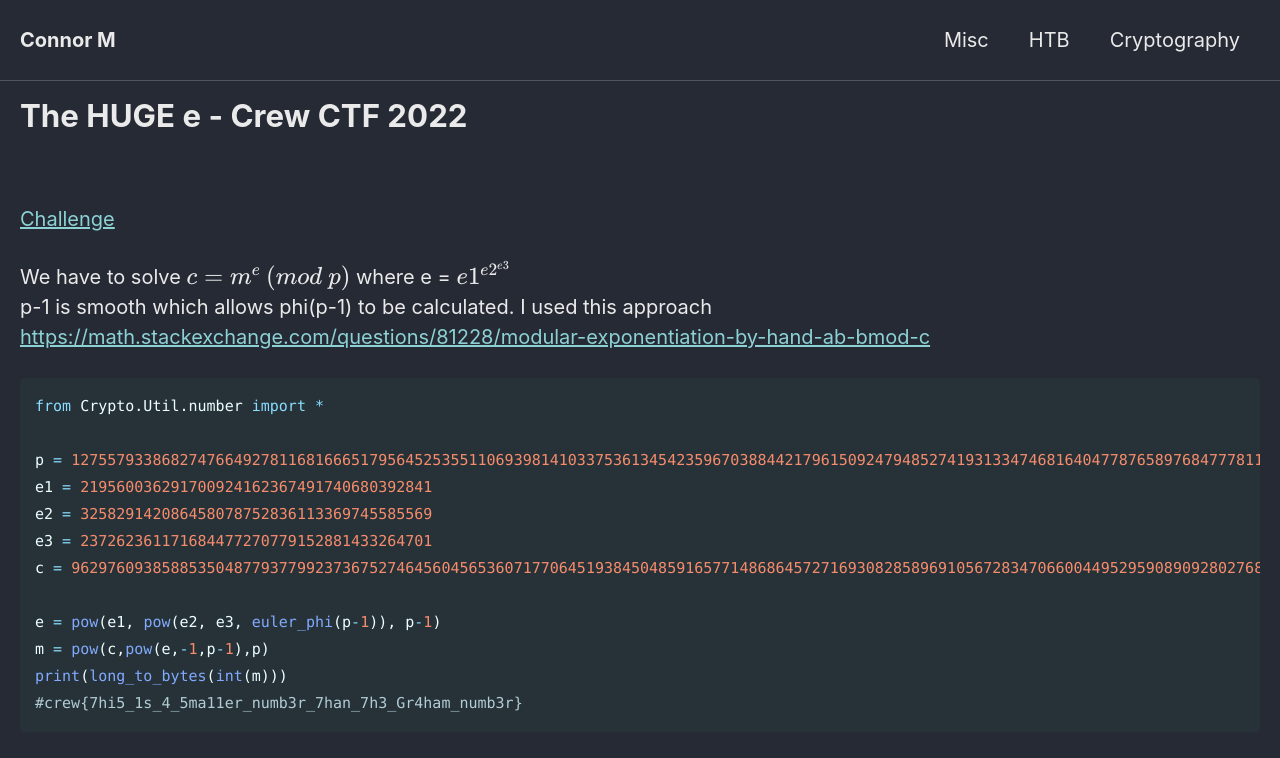
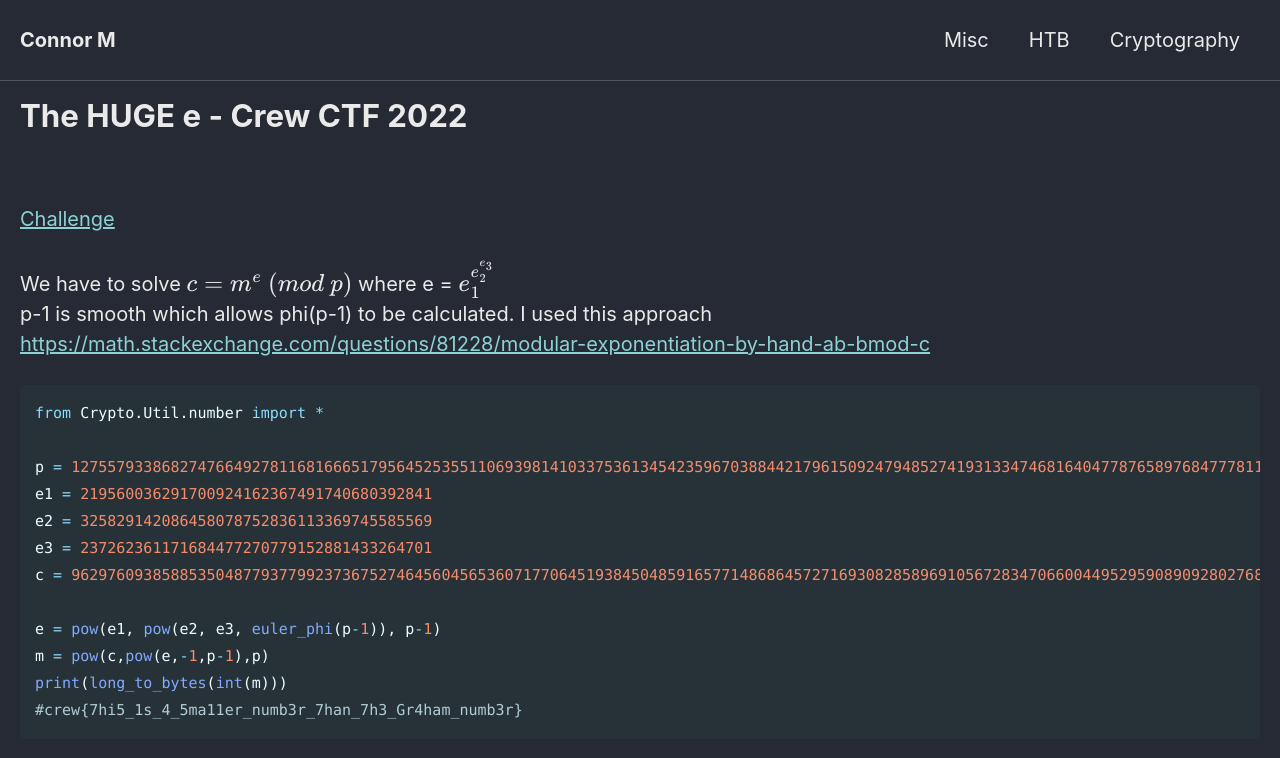
Before and after one commit to Connor-McCartney/Connor-McCartney.github.io, a Jekyll site: the page built from _pages/cryptography/other/the-HUGE-e-Crew-CTF-2022.md, in a window 1280 px wide. Shown: the top 758 px of the page. Built offline with Jekyll 4.4.1, drawn with Linux system fonts in a browser that asks for light colours; cached includes are drawn as plain includes.

Commit message:
Update the-HUGE-e-Crew-CTF-2022.md

```diff
--- a/_pages/cryptography/other/the-HUGE-e-Crew-CTF-2022.md
+++ b/_pages/cryptography/other/the-HUGE-e-Crew-CTF-2022.md
@@ -7,7 +7,7 @@ title: The HUGE e - Crew CTF 2022
 
 [Challenge](https://github.com/Connor-McCartney/CTF_Files/tree/main/2022/CrewCTF/the-HUGE-e)
 
-We have to solve $$c = m^e \ (mod \ p)$$ where e = $$e1^{e2^{e3}}$$ <br>
+We have to solve $$c = m^e \ (mod \ p)$$ where e = $$e_1^{e_2^{e_3}}$$ <br>
 p-1 is smooth which allows phi(p-1) to be calculated.
 I used this approach <https://math.stackexchange.com/questions/81228/modular-exponentiation-by-hand-ab-bmod-c>
 
```
